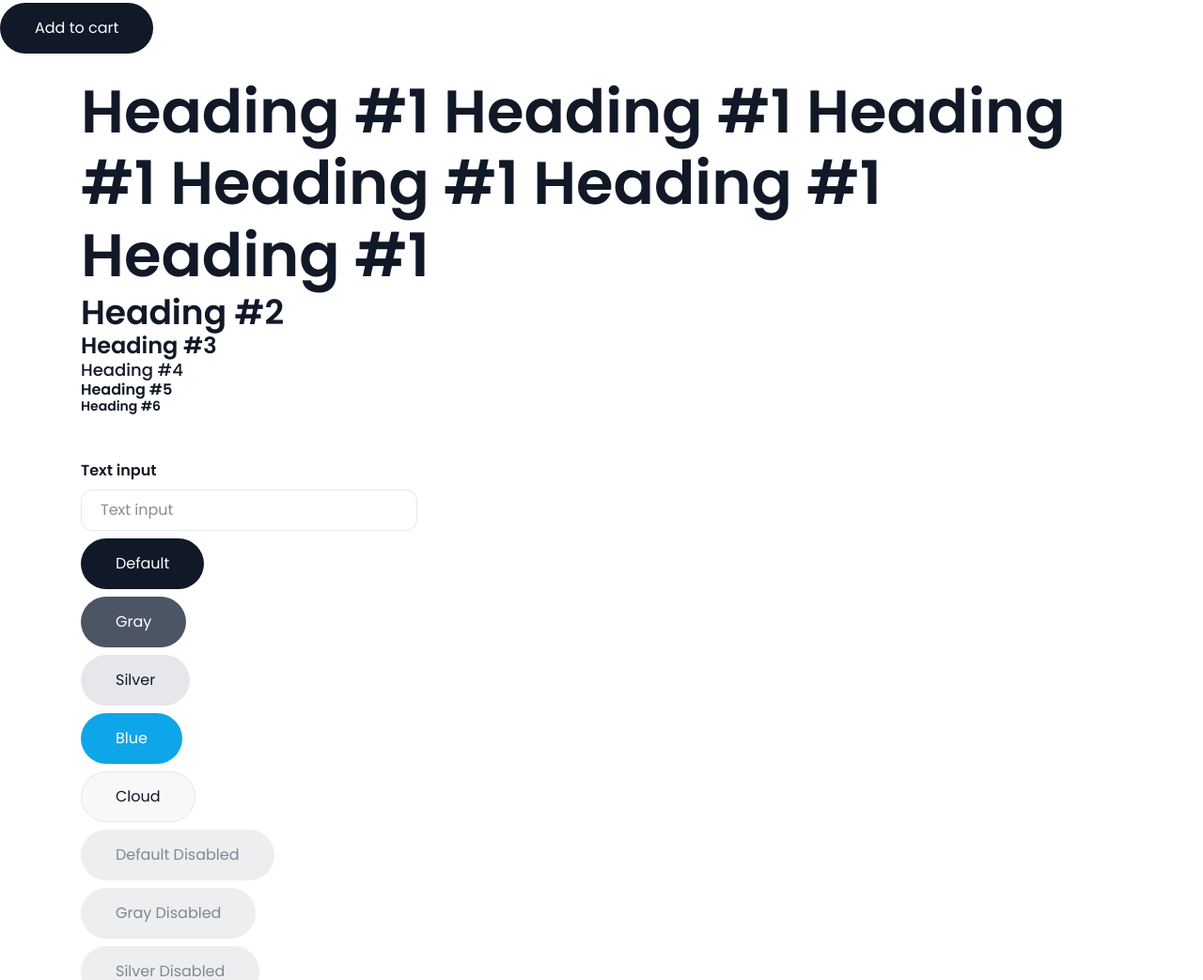
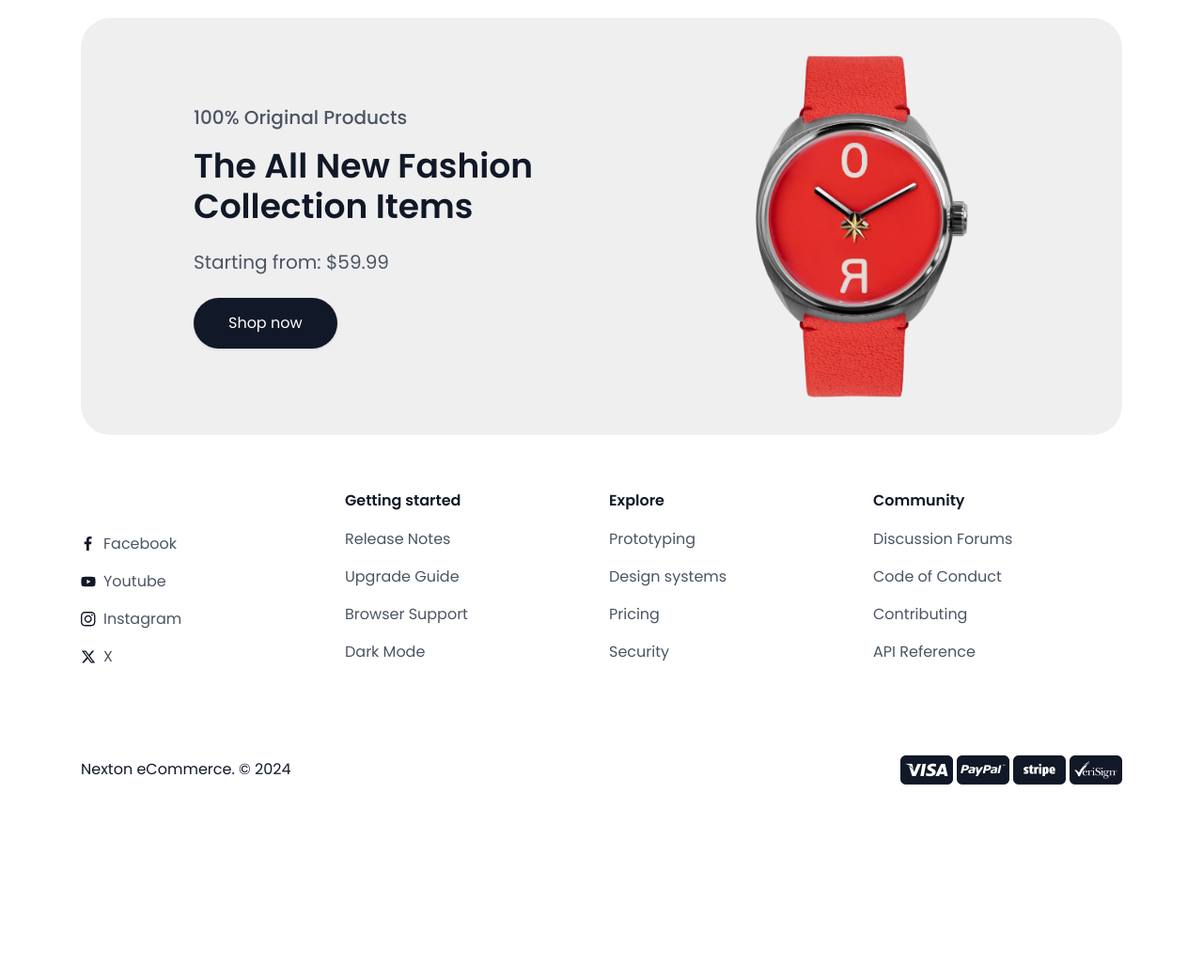
Before and after one commit to tahir-asadli/nexton-html, a website: page index.html in a window 1280 px wide. Shown: the part 1757-2800 px from the top of the page at 94% size. After the commit the page ends 2624 px from the top, so only its background shows below. Drawn offline with nearby package versions, Linux system fonts and the light colour scheme.

Commit message:
Add banner section

```diff
--- a/assets/main.js
+++ b/assets/main.js
@@ -2,7 +2,7 @@ document.addEventListener("DOMContentLoaded", function () {
   const BEST_SELLERS_CONTAINER = document.querySelector('#best-sellers');
   const PRODUCT_CART_TEMPLATE = `<product-card>
           <div class="product-cart h-full max-w-77.5 relative border border-brand-silver-400 rounded-2xl overflow-hidden">
-            <a href="{{url}}" class="flex w-full h-85 [&_img]:w-full [&_img]:h-full [&_img]:object-cover">
+            <a href="{{url}}" class="flex w-full h-85 [&_img]:w-full [&_img]:h-full [&_img]:object-contain">
               <img src="{{featuredImageUrl}}" alt="">
             </a>
             <div class=" p-4 ">
--- a/index.html
+++ b/index.html
@@ -14,6 +14,7 @@
 </head>
 
 <body>
+  <!-- Header -->
   <header class="border-b border-brand-silver">
     <div class="container relative bg-white z-1">
       <div class="flex gap-2 justify-center items-center h-25">
@@ -54,6 +55,7 @@
       </div>
     </div>
   </header>
+  <!-- Hero -->
   <hero-slider>
     <section class="bg-brand-cloud">
       <div class="container">
@@ -384,10 +386,10 @@
       </div>
     </section>
   </splide-explore>
-  <!--  -->
+  <!-- Best Sellers -->
   <section class="my-20">
     <div class="container">
-      <div class="pb-6">
+      <div class="mb-10">
         <h2>Best Sellers. <span class="text-brand-gray-400">Best selling of the month</span></h2>
       </div>
       <div class="grid grid-cols-4 gap-5" id="best-sellers"></div>
@@ -527,54 +529,31 @@
       </div>
     </div>
   </section>
-  <div>
-    <button class="button" id="add-to-cart">Add to cart</button>
-  </div>
-  <div class="container py-6">
-    <h1>Heading #1 Heading #1 Heading #1 Heading #1 Heading #1 Heading #1</h1>
-    <h2>Heading #2</h2>
-    <h3>Heading #3</h3>
-    <h4>Heading #4</h4>
-    <h5>Heading #5</h5>
-    <h6>Heading #6</h6>
-  </div>
-  <div class="container py-6 flex flex-col gap-2">
-    <div>
-      <label for="text-input">Text input</label>
-      <input type="text" class="text-input" id="text-input" placeholder="Text input">
+  <!-- Banner -->
+  <section>
+    <div class="container">
+      <div class="grid grid-cols-2 bg-brand-silver-400 py-10 rounded-4xl">
+        <div class="relative flex items-center py-13 pl-30">
+          <div class="flex flex-col gap-6">
+            <div>
+              <h4 class="text-brand-gray font-medium text-xl mb-4">100% Original Products</h4>
+              <h2 class="">The All New Fashion Collection Items</h2>
+            </div>
+            <h4 class="text-brand-gray font-normal text-xl">Starting from: $59.99</h4>
+            <div class="button-container">
+              <a href="/" class="button  shadow">
+                <span>Shop now</span>
+              </a>
+            </div>
+          </div>
+        </div>
+        <div class="flex relative justify-end">
+          <img class="absolute right-0 left-0 m-auto h-full" src="assets/images/banner.png" alt="">
+        </div>
+      </div>
     </div>
-    <div>
-      <button class="button">Default</button>
-    </div>
-    <div>
-      <button class="button gray">Gray</button>
-    </div>
-    <div>
-      <button class="button silver">Silver</button>
-    </div>
-    <div>
-      <button class="button blue">Blue</button>
-    </div>
-    <div>
-      <button class="button cloud">Cloud</button>
-    </div>
-    <div>
-      <button class="button" disabled>Default Disabled</button>
-    </div>
-    <div>
-      <button class="button gray" disabled>Gray Disabled</button>
-    </div>
-    <div>
-      <button class="button silver" disabled>Silver Disabled</button>
-    </div>
-    <div>
-      <button class="button blue" disabled>Blue Disabled</button>
-    </div>
-    <div>
-      <button class="button cloud" disabled>Cloud Disabled</button>
-    </div>
-  </div>
-  </div>
+  </section>
+  <!-- Cart Drawer -->
   <cart-drawer class="">
     <div data-drawer class="absolute z-3 top-25 w-100 transition-all h-0 in-[.cart-drawer-open]:h-120 overflow-hidden">
       <div class="flex border border-brand-silver bg-white/90 drop-shadow h-full backdrop-blur-sm">
@@ -583,6 +562,7 @@
     </div>
     <div data-overlay class="hidden in-[.cart-drawer-open]:block fixed top-0 left-0 bg-transparent w-full h-full z-2"></div>
   </cart-drawer>
+  <!-- Footer -->
   <footer>
     <div class="container">
       <div class="grid gap-4 md:grid-cols-2 xl:grid-cols-4 py-15">
```
Also changed, not shown: assets/images/banner.png (added), assets/tailwind.css, 1 other file.
